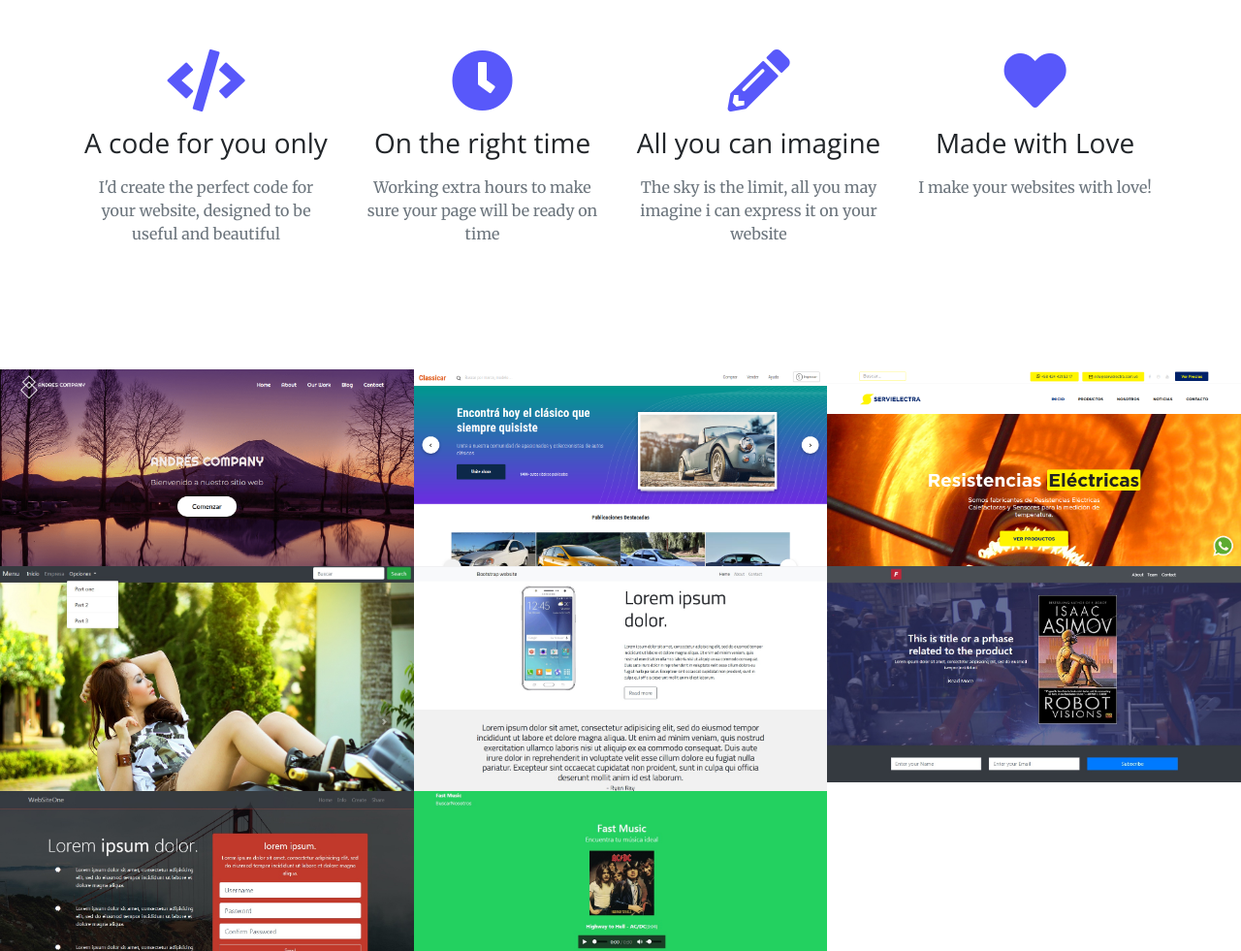
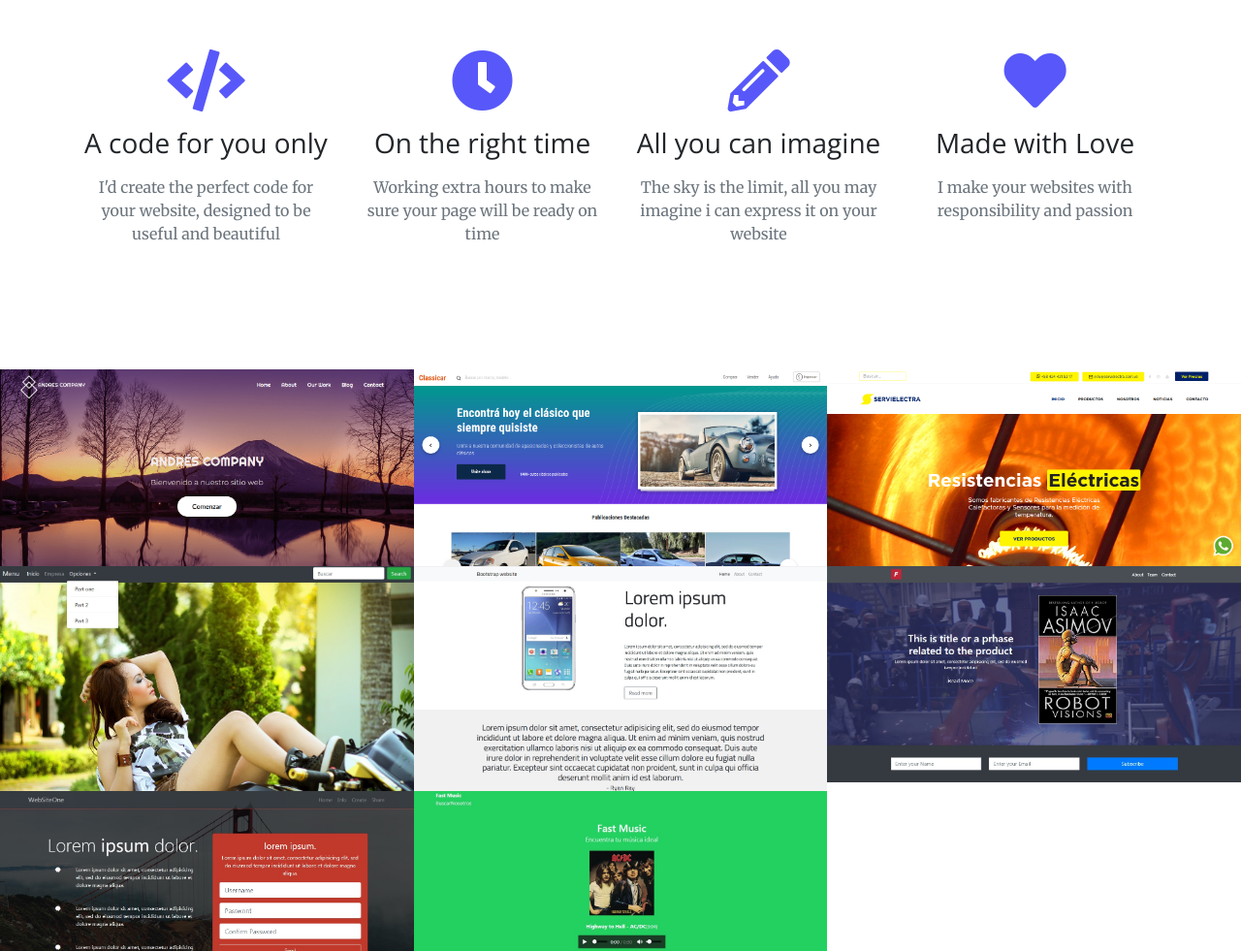
Before and after one commit to GodOmega/OmegaDev, a plain HTML site: page index.html in a window 1280 px wide. Shown: the part 1014-1995 px from the top of the page at 97% size. Drawn offline with nearby package versions, Linux system fonts and the light colour scheme.

Commit message:
fixing text

```diff
--- a/index.html
+++ b/index.html
@@ -106,7 +106,7 @@
             <div class="service-box mt-5 mx-auto">
               <i class="fa fa-4x fa-heart text-primary mb-3 sr-icons"></i>
               <h3 class="mb-3">Made with Love</h3>
-              <p class="text-muted mb-0">I make your websites with love!</p>
+              <p class="text-muted mb-0">I make your websites with responsibility and passion</p>
             </div>
           </div>
         </div>
```
